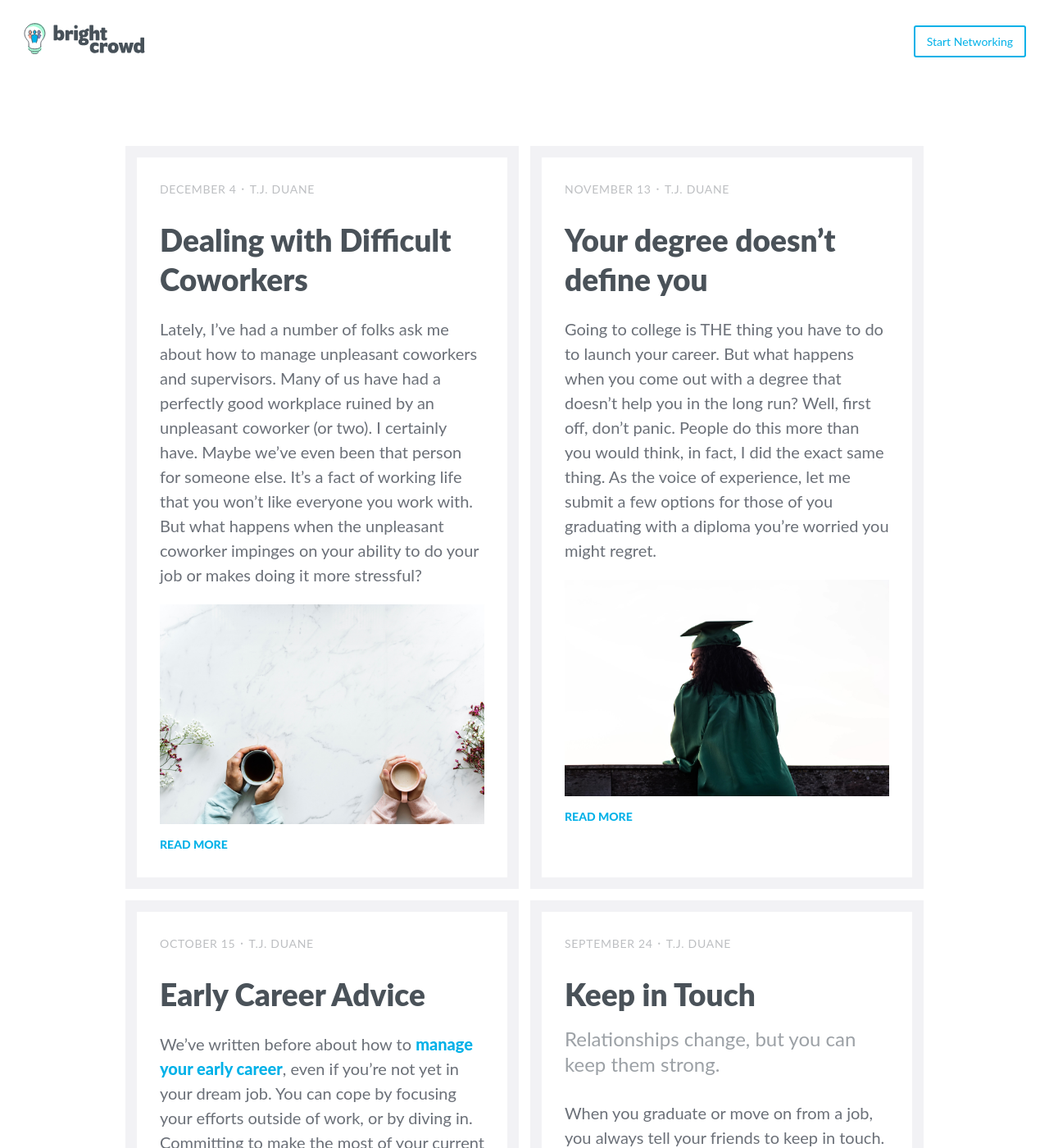
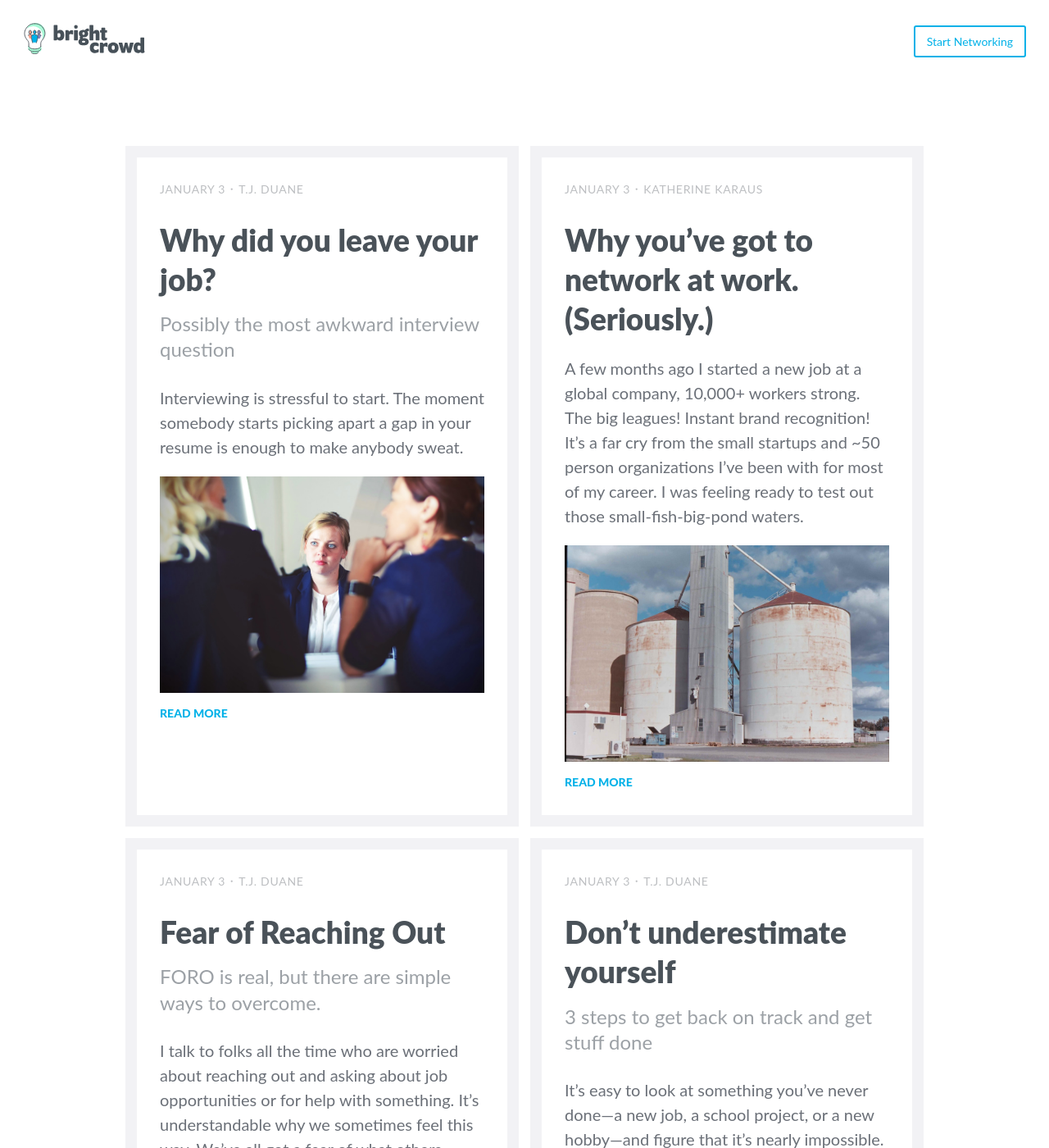
Before and after one commit to BrightCrowd/bc-blog, a Jekyll site: the page built from index.html, in a window 1280 px wide and 1400 px high. Shown: the whole window at 82% size. Built offline with Jekyll 4.4.1, drawn with Linux system fonts in a browser that asks for light colours; some web fonts are replaced; some of the changed lines change nothing that is shown; some of the changed text lies outside the part shown.

Commit message:
Latest blog posts

```diff
--- a/_data/authors.yml
+++ b/_data/authors.yml
@@ -6,6 +6,8 @@ zoellner:
   name: Andreas Zoellner
   picture: /assets/images/Andreas.jpg
   twitter: AMZoellner
+kkaraus:
+  name: Katherine Karaus
 smuchoney:
   name: Sara Muchoney
 zschwartz:
--- /dev/null
+++ b/_posts/2019-01-03-dont-underestimate-yourself.md
@@ -0,0 +1,53 @@
+---
+layout: post
+title: "Don’t underestimate yourself"
+subtitle: "3 steps to get back on track and get stuff done"
+categories: advice
+date: 2019-01-03 09:00:00 -0800
+author: tjduane
+image: /assets/images/hero-frustration.jpg
+---
+
+It’s easy to look at something you’ve never done—a new job, a school project, or a new hobby—and figure that it’s nearly impossible. You’re out of your depth! You don’t understand it right away, so it must be a Sisyphean task.
+
+But [that’s usually the imposter syndrome talking][blog1]. I always encourage people who feel overwhelmed by something in their career to take a step back. Even huge, complex tasks aren’t nearly as scary when you take a minute to break them down, evaluate your ability honestly, and make an action plan.
+
+Here’s how to get back in control when you’re having a major moment of self-doubt at work or in school.
+
+# 1) Do some positive self-talk.
+
+When you’re feeling like you can’t possibly accomplish something, it’s important to examine that feeling. Is it really a lack of ability, or is it something else?
+
+It can be helpful to acknowledge your strengths before you start to look for answers. Whether you’re at work or in school, remember that you wouldn’t be there if you weren’t good enough. You got hired or accepted because somebody out there believes in you. You should join them and believe in yourself!
+
+Remind yourself of all the big problems you’ve wrangled in the past. Chances are you’ve accomplished many things that were unfamiliar in the beginning. This is just another opportunity to overcome something tough. You can do it.
+
+# 2) Ask questions.
+
+So often self-doubt springs from a lack of clear expectations. After all, if you knew exactly what you had to do to accomplish your goal, you wouldn’t have an uneasy feeling creeping up.
+
+The most valuable employees aren’t the ones who always have the answers, they’re the ones who ask good questions. The missing pieces of the puzzle are often some of the most fundamental:
+
+- What are we trying to achieve?
+- How will we measure success?
+- What resources do I have available to me to help?
+
+Asking questions can feel difficult. It’s hard to admit when you don’t know something. But asking the right questions will only reflect well on you. Getting clear on what’s fuzzy at the outset will save you time, prevent miscommunications, and can even help reveal unknown factors that might be standing in your way.
+
+# 3) Break the project down into smaller pieces.
+
+Ideally, your questions should lead you to concrete, manageable tasks. It can be helpful to ask “What are my next steps?” if you’re still not sure.
+
+Sometimes it’s as simple as “Follow up on this with Jim” or “Go to the library and find the book you need”.
+
+By taking a project on one piece at a time, you declaw it. Do one thing. Then figure out what the next one thing is.
+
+Sometimes breaking down difficult tasks this way can reveal obstacles that nobody had anticipated. Perhaps you need information before you can proceed. Maybe it’s truly too big a job for just you. Either way, knowing the most granular next step is a powerful move forward.
+
+Good luck on your next big new thing. And remember, you can always find help and advice from the friendly professionals from your college network on [BrightCrowd].
+
+
+
+
+[blog1]: https://blog.brightcrowd.com/embrace-your-imposter/
+[BrightCrowd]: https://brightcrowd.com
--- /dev/null
+++ b/_posts/2019-01-03-fear-of-reaching-out.md
@@ -0,0 +1,42 @@
+---
+layout: post
+title: "Fear of Reaching Out"
+subtitle: "FORO is real, but there are simple ways to overcome."
+categories: advice
+date: 2019-01-03 09:00:00 -0800
+author: tjduane
+image: /assets/images/hero-send.jpg
+---
+
+I talk to folks all the time who are worried about reaching out and asking about job opportunities or for help with something. It’s understandable why we sometimes feel this way. We’ve all got a fear of what others might think, fear of admitting we don’t know what to do next. Fear of rejection is another potent ingredient in the mix. Nobody wants to be sent away or ignored completely in a  moment of need.
+
+All of this amounts to Fear of Reaching Out (I call it FORO, for short). And FORO is one of the single worst things that can happen to your career. It can prevent people from asking for a well-deserved raise. From looking for work elsewhere. From switching careers. FORO is a huge player in folks staying too long at the wrong job.
+
+But the good news is, there are simple ways to shake yourself out of FORO. Here are a few:
+
+# Ask for feedback from a friend.
+
+It can be helpful to chat up your most confident friend when you’re feeling FORO holding you back. You might simply ask them about how they have found jobs or gotten professional mentorship in the past. Chances are, they’ll have some instructive stories. They might even be able to offer good advice for your situation.
+
+If you’re feeling nervous about your resume or  your cover letter, ask for help from somebody you trust, who you know can give good constructive criticism. Their feedback can help you improve, and bolster your sense that you’re putting your best foot forward.
+
+# Set your email to send at a later time. Then, try to forget about it.
+
+Feeling too nervous to hit “Send”? If you’re obsessing over every word in an email and can feel the hours slipping away, sometimes the best thing is to set it and forget it. Many email programs give you the option to send your email at a later time...in 3 hours, or a day, or at a specific date and time.
+
+This can give you a cooling off period, where you know you can make edits if you need to before your communication heads off into cyberspace. Hopefully, you’ll chill out and forget about it in the meantime.
+
+You won’t always need to trick yourself. Soon the satisfaction of getting more done (and getting more responses) will catch up with you.
+
+# Put it in perspective
+
+Finally, remember that no single person holds the keys to your career. No opportunity or interview is truly make-or-break. It’s a big world out there, so you’ll probably do a lot of asking before you find the right fit.
+
+Understand that the stakes on any cold application or inquiry are inherently low. You’re likely to be rejected, but also nobody’s doing it on purpose. Busy hiring managers have got a lot on their plates, and it’s truly nothing personal if they look you over.
+
+It can be helpful to remember that there are a million ways to get somewhere good in your career, and in life. Losing out on one opportunity never equals losing it all.
+
+If you’re feeling ready to reach out - go ahead and start making some new connections on [BrightCrowd], where folks are ready to help you out.
+
+
+[BrightCrowd]: https://brightcrowd.com
--- /dev/null
+++ b/_posts/2019-01-03-networking-at-work.md
@@ -0,0 +1,51 @@
+---
+layout: post
+title: "Why you’ve got to network at work. (Seriously.)"
+subtitle:
+categories: advice
+date: 2019-01-03 09:00:00 -0800
+author: kkaraus
+image: /assets/images/hero-silos.jpg
+---
+
+A few months ago I started a new job at a global company, 10,000+ workers strong. The big leagues! Instant brand recognition! It’s a far cry from the small startups and ~50 person organizations I’ve been with for most of my career. I was feeling ready to test out those small-fish-big-pond waters.
+
+As I continue to learn the ropes of working within a constantly changing, insanely complex org structure, I’ve been surprised by how much networking I’m still doing.
+
+Somehow I thought I’d leave it behind when I left the realm of the demi-employed freelancer. Strangely enough, networking has become more essential to me in this job than ever. Here’s why.
+
+# Silos are inevitable. Bust ‘em up.
+
+It’s just a fact. When your organization involves teams around the world, you’ve got silos. The work you do could get handed off to somebody on another campus you’ll never meet. Good luck tracking them down.
+
+Because of this, it’s important to build bridges, everywhere you can. Nobody’s going to do it for you. Anytime you can get coffee with somebody in another department or jump in on an unusual project is a huge opportunity to learn more about how the organization works, and how you can work smarter.
+
+There will always be hidden dependencies—things that would have been great to know at the beginning of the project. Head them off at the pass by having frequent conversations with folks you don’t see every day.
+
+Bonus: You never know which tidbit of info will make you look crazy smart in your next meeting.
+
+# Missing puzzle pieces are everywhere
+
+Just because a company is huge and profitable doesn’t mean they’ve got all their processes sorted out. There can be a hefty amount of chaos, masked only by many layers of approval and a prayer.
+
+The other week, I learned who my approver for a major project is in an unconventional way. I peed in the restroom next to the right person. (REALLY.) We chatted as we washed our hands, and I realized that the project managers had left out a large swath of the marketing team.
+
+Phew.
+
+This is one reason why remote work might not work as beautifully as we’d all hope. It’s these little, casual interactions that make things hum (or prevent disaster).
+
+# It’s how you get work...and make a great impression
+
+If you’re working in a creative capacity, you might have times where you’re low on work. WIth nobody filling up your calendar minute-to-minute, down times will happen.
+
+I’ve found that the best way to keep busy and to build relationships is to ask the people around you, “Is there anything I can help you with?”
+
+It’s OK to signal when you’re available. It doesn’t communicate that you’re lazy or not working hard or that your position is on the chopping block (hopefully!) It’s not only normal, it’s nice. Not a lot of people do this.
+
+By offering help, I get to work across the company in new and exciting ways. I get to work on different brands, and get insight into what each is doing.
+
+My offers to help are sure to stick with my coworkers. I’ve gotten cool projects out of the deal, and extra visibility. I want to be top-of-mind once there’s an exciting project coming down the line. Asking to help is a surefire way to get there.
+
+
+
+[BrightCrowd]: https://brightcrowd.com
--- /dev/null
+++ b/_posts/2019-01-03-why-did-you-leave.md
@@ -0,0 +1,59 @@
+---
+layout: post
+title: "Why did you leave your job?"
+subtitle: "Possibly the most awkward interview question"
+categories: advice
+date: 2019-01-03 09:00:00 -0800
+author: tjduane
+image: /assets/images/hero-interview.jpg
+---
+
+Interviewing is stressful to start. The moment somebody starts picking apart a gap in your resume is enough to make anybody sweat.
+
+_“Why did you leave your last job?”_ is a totally loaded question. The minute this comes up, you’ve got to do a tightrope walk. Be truthful. But not too truthful. But be confident! But don’t brush the question away. Take this concern seriously.
+
+Yikes. That’s a lot to handle.
+
+If you’re unemployed, it can be twice as hard to explain your time away from the working world. The longer you’ve been out, the more side-eye you seem to attract.
+
+But try not to stress. There’s a way to explain almost any resume gap that will leave you looking great, and won’t cast additional doubts on your candidacy. Whether you’re unemployed or had a long hiatus a few years back, these techniques can help you shine.
+
+# Tell the truth. Just use the right spin.
+
+Rule number one should be obvious: tell the truth.
+
+If you lie during your interview process, you can absolutely get fired for it later. It’s simply not worth making an interview slightly easier if the fabrication will make your life harder in the long run.
+
+You can absolutely gloss over more colorful details (the choice words you gave your last manager...those can stay between you and them.) If you’re not happy with how your resume gap appeared, practice a short explanation that sounds matter-of-fact, accurate, and upbeat.
+
+You might want to roleplay this with a friend. Have them probe at why you left your last position. Practice staying on-message, not oversharing, and focusing on the future.
+
+The interviewer will take their cues from you— if you seem embarrassed or nervous, they might assume there’s something really wrong. Rule number two: always play it cool.
+
+## Spin for a horrible boss.
+
+If you quit in a rage because of a horrible boss…don’t worry. Tons of people have been there before (maybe even your interviewer).
+
+Just because this is a common situation doesn’t mean you should be quite so upfront about it. Bad mouthing former employers is a serious interviewing offense.
+
+The best approach here will depend on why your didn’t get along with your last boss. If you’re able to clearly articulate reasons why the relationship wasn’t working, then you can spin them positive. Drive the conversation toward your ideal manager/employee relationship, rather than what went wrong in the past.
+
+For example, you could say,
+
+> “My last job just was not the right cultural fit. There were a lot of expectations that weren’t communicated effectively, so I found myself wondering what I needed to do every day. I’d love to talk about how you like to relate to your employees, how often you check in, and what channels of communication you use to keep things running smoothly.”
+
+See that pivot? It’s relevant, it’s forward-thinking, and it shows you’re somebody who clearly understands what they need to be effective at work. All good things.
+
+## Spin for performance problems.
+
+This one’s tougher. If you were fired because of performance problems, I hope you’ve carefully considered what went wrong in your last job, and how you can correct for it in your next role. Maybe it was impossible to meet the  expectations that were being set, or perhaps life obligations got in the way of your ability to perform.
+
+Even if all that is true, you never want to play the blame game.
+
+Again, stay focused on the future. Call out things about this job that are better than your last role, that might help address the root causes of your past performance issues. Without going in depth (if at all possible), take ownership of your misfires, and talk about what you’ve learned. Here you can show your ability to reflect and grow—that’s a wonderful quality that’s hard to find.
+
+Good luck on your next interview!
+
+
+
+[BrightCrowd]: https://brightcrowd.com
```
Also changed, not shown: assets/images/hero-interview.jpg (added), assets/images/hero-silos.jpg (added), 2 other files.
